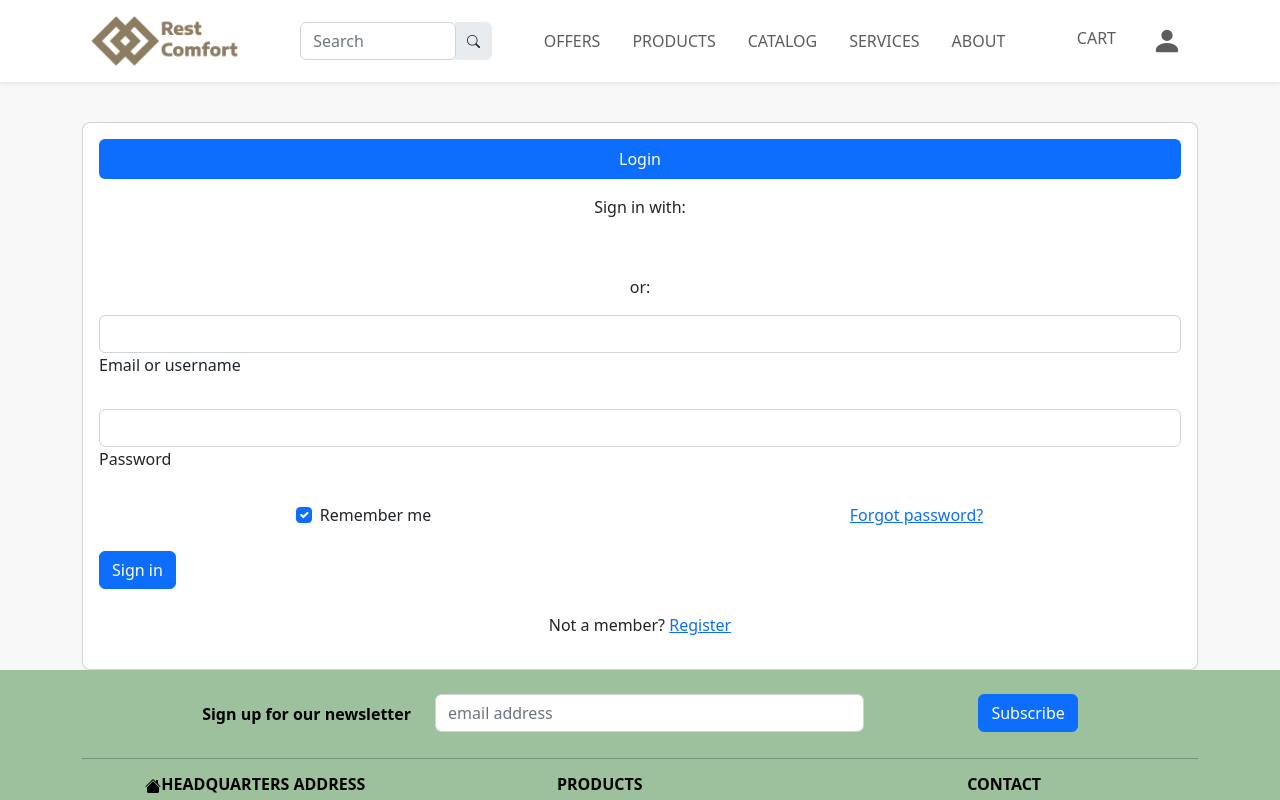
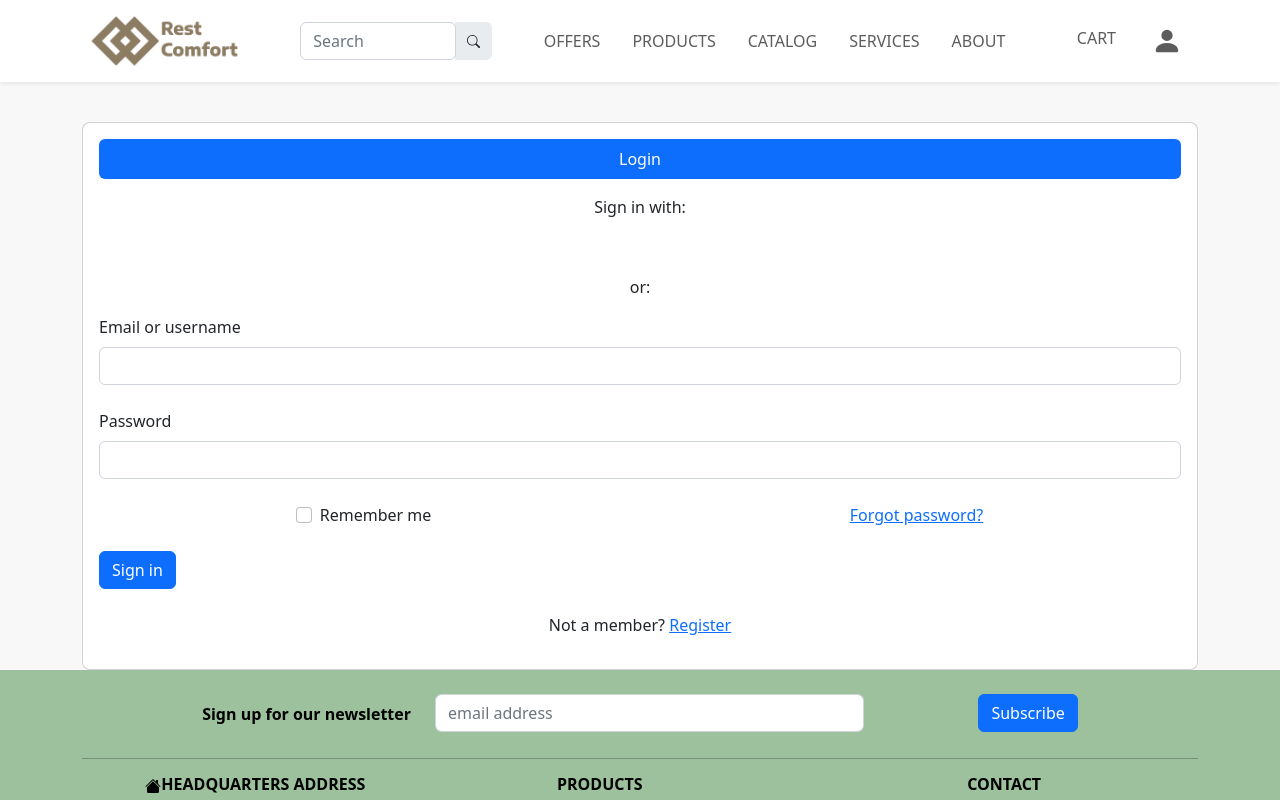
Before and after one commit to jvasquez-2021117/GestorDeHoteles-Front, a React (Vite) app in the folder GestorHoteles (Front-end)/: page /login in a window 1280 px wide. Shown: the top 800 px of the page. Built offline with nearby package versions, Linux system fonts and the light colour scheme.

Commit message:
Se realizo la creacion del login

```diff
--- a/GestorHoteles (Front-end)/src/Index.jsx
+++ b/GestorHoteles (Front-end)/src/Index.jsx
@@ -18,8 +18,7 @@ export const Index = () => {
     const [loggedIn, setLoggedIn] = useState(false);
     const [dataUser, setDataUser] = useState({
         name: '',
-        username: '',
-        role: ''
+        username: ''
     })
 
     const routes = createBrowserRouter([
@@ -61,7 +60,7 @@ export const Index = () => {
     ])
 
     return (
-        <AutContext.Provider value={{ loggedIn, setLoggedIn }}>
+        <AutContext.Provider value={{ loggedIn, setLoggedIn, dataUser, setDataUser }}>
             <RouterProvider router={routes} />
         </AutContext.Provider>
     )
--- a/GestorHoteles (Front-end)/src/pages/LoginPage.jsx
+++ b/GestorHoteles (Front-end)/src/pages/LoginPage.jsx
@@ -1,147 +1,46 @@
-import React from 'react'
-import { Link } from 'react-router-dom'
-import '../App.css'
+import axios from 'axios'
+import React, { useState, useContext } from 'react'
+import { AutContext } from '../Index'
+
+
 
 export const LoginPage = () => {
+    const { setLoggedIn, loggedIn, setDataUser } = useContext(AutContext);
+    const [form, setForm] = useState({
+        email: '',
+        password: ''
+    })
+
+    const handleChange = (e) => {
+        setForm({
+            ...form,
+            [e.target.name]: e.target.value
+        })
+    }
+
+    const login = async (e) => {
+        try {
+            e.preventDefault()
+            const { data } = await axios.post('http://localhost:3200/user/login', form)
+            if (data.token) {
+                setLoggedIn(true)
+                localStorage.setItem('token', data.token)
+            }
+        } catch (err) {
+            console.log(err.response.data.message);
+            console.log(err)
+        }
+    }
+
     return (
         <>
             <div className="container t">
-                <div className="card" style={{width:'auto',  margin: 'auto auto'}}>
-                {/* <div class="card col-xs-4 col-sm-4 col-md-4 col-lg-4 col-xl-4" style="max-width:319px;"> */}
+                <div className="card" style={{ width: 'auto', margin: 'auto auto' }}>
+                    {/* <div className="card col-xs-4 col-sm-4 col-md-4 col-lg-4 col-xl-4" style="max-width:319px;"> */}
                     <div className="card-body">
-                        <ul class="nav nav-pills nav-justified mb-3" id="ex1" role="tablist">
-                            <li class="nav-item" role="presentation">
-                                <a class="nav-link active" id="tab-login" data-mdb-toggle="pill" href="#pills-login" role="tab"
-                                    aria-controls="pills-login" aria-selected="true">Login</a>
-                            </li>
-                        </ul>
-                        <div class="tab-content">
-                            <div class="tab-pane fade show active" id="pills-login" role="tabpanel" aria-labelledby="tab-login">
-                                <form>
-                                    <div class="text-center mb-3">
-                                        <p>Sign in with:</p>
-                                        <button type="button" class="btn btn-link btn-floating mx-1">
-                                            <i class="fab fa-facebook-f"></i>
-                                        </button>
-                                        <button type="button" class="btn btn-link btn-floating mx-1">
-                                            <i class="fab fa-google"></i>
-                                        </button>
-                                        <button type="button" class="btn btn-link btn-floating mx-1">
-                                            <i class="fab fa-twitter"></i>
-                                        </button>
-                                        <button type="button" class="btn btn-link btn-floating mx-1">
-                                            <i class="fab fa-github"></i>
-                                        </button>
-                                    </div>
-                                    <p class="text-center">or:</p>
-                                    <div class="form-outline mb-4">
-                                        <input type="email" id="loginName" class="form-control" />
-                                        <label class="form-label" for="loginName">Email or username</label>
-                                    </div>
-                                    <div class="form-outline mb-4">
-                                        <input type="password" id="loginPassword" class="form-control" />
-                                        <label class="form-label" for="loginPassword">Password</label>
-                                    </div>
-                                    <div class="row mb-4">
-                                        <div class="col-md-6 d-flex justify-content-center">
-                                            <div class="form-check mb-3 mb-md-0">
-                                                <input class="form-check-input" type="checkbox" value="" id="loginCheck" checked />
-                                                <label class="form-check-label" for="loginCheck"> Remember me </label>
-                                            </div>
-                                        </div>
-                                        <div class="col-md-6 d-flex justify-content-center">
-                                            <a href="#!">Forgot password?</a>
-                                        </div>
-                                    </div>
-                                    <button type="submit" class="btn btn-primary btn-block mb-4">Sign in</button>
-                                    <div class="text-center">
-                                        <p>Not a member? <a href="#!">Register</a></p>
-                                    </div>
-                                </form>
-                            </div>
-                            {/* <div class="tab-pane fade" id="pills-register" role="tabpanel" aria-labelledby="tab-register">
-                    <form>
-                        <div class="text-center mb-3">
-                            <p>Sign up with:</p>
-                            <button type="button" class="btn btn-link btn-floating mx-1">
-                                <i class="fab fa-facebook-f"></i>
-                            </button>
-
-                            <button type="button" class="btn btn-link btn-floating mx-1">
-                                <i class="fab fa-google"></i>
-                            </button>
-
-                            <button type="button" class="btn btn-link btn-floating mx-1">
-                                <i class="fab fa-twitter"></i>
-                            </button>
-
-                            <button type="button" class="btn btn-link btn-floating mx-1">
-                                <i class="fab fa-github"></i>
-                            </button>
-                        </div>
-
-                        <p class="text-center">or:</p>
-
-
-                        <div class="form-outline mb-4">
-                            <input type="text" id="registerName" class="form-control" />
-                            <label class="form-label" for="registerName">Name</label>
-                        </div>
-
-                        <div class="form-outline mb-4">
-                            <input type="text" id="registerUsername" class="form-control" />
-                            <label class="form-label" for="registerUsername">Username</label>
-                        </div>
-
-
-                        <div class="form-outline mb-4">
-                            <input type="email" id="registerEmail" class="form-control" />
-                            <label class="form-label" for="registerEmail">Email</label>
-                        </div>
-
-
-                        <div class="form-outline mb-4">
-                            <input type="password" id="registerPassword" class="form-control" />
-                            <label class="form-label" for="registerPassword">Password</label>
-                        </div>
-
-
-                        <div class="form-outline mb-4">
-                            <input type="password" id="registerRepeatPassword" class="form-control" />
-                            <label class="form-label" for="registerRepeatPassword">Repeat password</label>
-                        </div>
-
-
-                        <div class="form-check d-flex justify-content-center mb-4">
-                            <input class="form-check-input me-2" type="checkbox" value="" id="registerCheck" checked
-                                aria-describedby="registerCheckHelpText" />
-                            <label class="form-check-label" for="registerCheck">
-                                I have read and agree to the terms
-                            </label>
-                        </div>
-
-
-                        <button type="submit" class="btn btn-primary btn-block mb-3">Sign in</button>
-                    </form>
-                </div> */}
-                        </div>
-                    </div>
-                </div>
-            </div>
-            {/* <div className="container t">
-                <div className="row flez-lg-nowrap">
-                    <div className="col-12 col-lg-auto mb-3 w1">
-                    </div>
-                    <div className="col">
-                        <div className="row">
-                            <div className="col mb-5">
-                                <div className="card">
-                                    <div className="card-body">
-                                        <div className="e-profile">
-                                            <div className='col-md-5 offset-md-5'>
                         <ul className="nav nav-pills nav-justified mb-3" id="ex1" role="tablist">
                             <li className="nav-item" role="presentation">
-                                                        <a className="nav-link active" id="tab-login" data-mdb-toggle="pill" role="tab"
+                                <a className="nav-link active" id="tab-login" data-mdb-toggle="pill" href="#pills-login" role="tab"
                                     aria-controls="pills-login" aria-selected="true">Login</a>
                             </li>
                         </ul>
@@ -151,31 +50,31 @@ export const LoginPage = () => {
                                     <div className="text-center mb-3">
                                         <p>Sign in with:</p>
                                         <button type="button" className="btn btn-link btn-floating mx-1">
-                                                                    <svg xmlns="http://www.w3.org/2000/svg" width="16" height="16" fill="currentColor" className="bi bi-facebook" viewBox="0 0 16 16">
-                                                                        <path d="M16 8.049c0-4.446-3.582-8.05-8-8.05C3.58 0-.002 3.603-.002 8.05c0 4.017 2.926 7.347 6.75 7.951v-5.625h-2.03V8.05H6.75V6.275c0-2.017 1.195-3.131 3.022-3.131.876 0 1.791.157 1.791.157v1.98h-1.009c-.993 0-1.303.621-1.303 1.258v1.51h2.218l-.354 2.326H9.25V16c3.824-.604 6.75-3.934 6.75-7.951z" />
-                                                                    </svg>
+                                            <i className="fab fa-facebook-f"></i>
                                         </button>
                                         <button type="button" className="btn btn-link btn-floating mx-1">
-                                                                    <svg xmlns="http://www.w3.org/2000/svg" width="16" height="16" fill="currentColor" className="bi bi-google" viewBox="0 0 16 16">
-                                                                        <path d="M15.545 6.558a9.42 9.42 0 0 1 .139 1.626c0 2.434-.87 4.492-2.384 5.885h.002C11.978 15.292 10.158 16 8 16A8 8 0 1 1 8 0a7.689 7.689 0 0 1 5.352 2.082l-2.284 2.284A4.347 4.347 0 0 0 8 3.166c-2.087 0-3.86 1.408-4.492 3.304a4.792 4.792 0 0 0 0 3.063h.003c.635 1.893 2.405 3.301 4.492 3.301 1.078 0 2.004-.276 2.722-.764h-.003a3.702 3.702 0 0 0 1.599-2.431H8v-3.08h7.545z" />
-                                                                    </svg>
+                                            <i className="fab fa-google"></i>
+                                        </button>
+                                        <button type="button" className="btn btn-link btn-floating mx-1">
+                                            <i className="fab fa-twitter"></i>
+                                        </button>
+                                        <button type="button" className="btn btn-link btn-floating mx-1">
+                                            <i className="fab fa-github"></i>
                                         </button>
                                     </div>
                                     <p className="text-center">or:</p>
-                                                            <div className="form-floating">
-                                                                <input type="email" id="loginName" className="form-control" placeholder='name@example.com' />
-                                                                <label htmlFor="loginName">Email</label>
+                                    <div className="form-outline mb-4">
+                                        <label className="form-label" htmlFor="loginName">Email or username</label>
+                                        <input onChange={handleChange} id="loginName" name="email" className='form-control' type="email" />
                                     </div>
-                                                            <br />
-                                                            <div className="form-floating">
-                                                                <input type="password" id="loginPassword" className="form-control" placeholder='password' />
-                                                                <label htmlFor="loginPassword">Password</label>
+                                    <div className="form-outline mb-4">
+                                        <label className="form-label" htmlFor="loginPassword">Password</label>
+                                        <input onChange={handleChange} id="loginPassword" name="password" className='form-control' type="password" />
                                     </div>
-                                                            <hr />
                                     <div className="row mb-4">
                                         <div className="col-md-6 d-flex justify-content-center">
                                             <div className="form-check mb-3 mb-md-0">
-                                                                        <input className="form-check-input" type="checkbox" value="" id="loginCheck" defaultChecked />
+                                                <input className="form-check-input" type="checkbox" value="" id="loginCheck" />
                                                 <label className="form-check-label" htmlFor="loginCheck"> Remember me </label>
                                             </div>
                                         </div>
@@ -183,13 +82,9 @@ export const LoginPage = () => {
                                             <a href="#!">Forgot password?</a>
                                         </div>
                                     </div>
-                                                            <hr />
-                                                            <button type="submit" className="btn btn-primary btn-block mb-4">Sign in</button>
-                                                            <Link to={'/'}>
-                                                                <button type="submit" className="btn btn-danger btn-block mb-4 ">Cancel</button>
-                                                            </Link>
+                                    <button onClick={(e) => login(e)} className="btn btn-primary btn-block mb-4">Sign in</button>
                                     <div className="text-center">
-                                                                <p>Not a member?</p> <Link to={'/register'}> <h1 className="nav-link">Register</h1></Link>
+                                        <p>Not a member? <a href="#!">Register</a></p>
                                     </div>
                                 </form>
                             </div>
@@ -197,24 +92,6 @@ export const LoginPage = () => {
                     </div>
                 </div>
             </div>
-                                </div>
-                            </div>
-                            <div className="col-12 col-md-3 mb-3">
-                                <div className="card mb-3">
-                                    <div className="card-body">
-                                        <div className="px-xl-3">
-                                            <button className="btn btn-block btn-secondary">
-                                                <i className="fa fa-sign-out"></i>
-                                                <span>Logout</span>
-                                            </button>
-                                        </div>
-                                    </div>
-                                </div>
-                            </div>
-                        </div>
-                    </div>
-                </div>
-            </div> */}
         </>
     )
 }
```
Also changed, not shown: 1 other file (tests, documents, lock files or other folders). Lines whose indentation alone changed are shown as unchanged.
